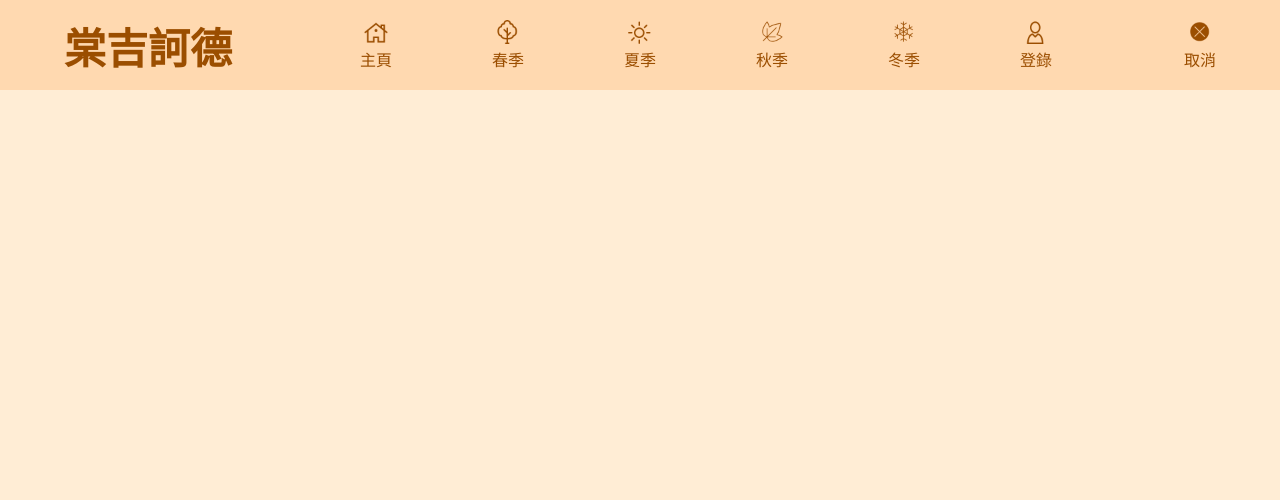
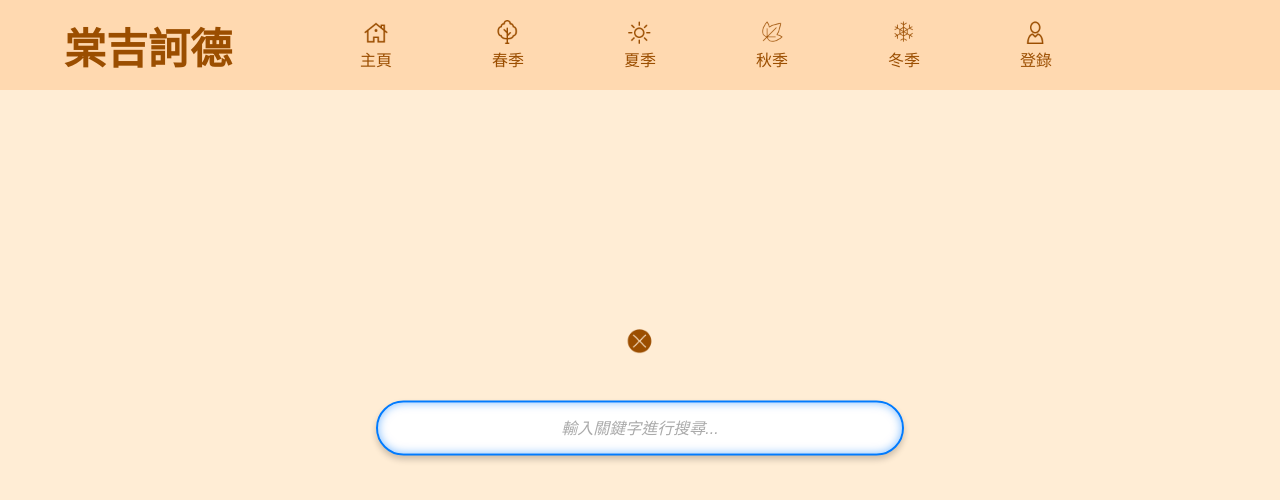
Before and after one commit to LiyandPeter/Private_Website, a plain HTML site: page page2.html in a window 1280 px wide. Drawn offline with Linux system fonts and the light colour scheme.

Commit message:
1226_9p.m.

```diff
--- a/page2.html
+++ b/page2.html
@@ -8,7 +8,7 @@
 </head>
 <body>
     <!-- Header -->
-    <header id="header">
+    <header>
         <div class="logo">
             <h1>棠吉訶德</h1>
         </div>
@@ -17,7 +17,7 @@
                 <img src="https://github.com/LiyandPeter/Private_Website/blob/main/Images/icon/home.png?raw=true" alt="Home Icon">
                 <span>主頁</span>
             </a>
-            <a href="Spring.html" class="nav-item">
+            <a href="Spring.hmtl.html" class="nav-item">
                 <img src="https://github.com/LiyandPeter/Private_Website/blob/main/Images/icon/ecology.png?raw=true" alt="Spring Icon">
                 <span>春季</span>
             </a>
@@ -38,20 +38,16 @@
                 <span>登錄</span>
             </a>
         </nav>
-        <nav class="header-nav">
-            <!-- 取消按鈕 -->
-            <a href="index.html" id="close-button" class="nav-item">
-                <img src="https://github.com/LiyandPeter/Private_Website/blob/main/Images/icon/close.png?raw=true" alt="關閉圖示" class="nav-icon">
-                <span class="nav-text">取消</span>
-            </a>
-        </nav>
     </header>
 
     <!-- 搜尋區域 -->
     <div id="searchContainer">
+        <div class="cancel-button">
+            <a href="index.html">
+                <img src="https://github.com/LiyandPeter/Private_Website/blob/main/Images/icon/close.png?raw=true" alt="取消按鈕">
+            </a>
+        </div>
         <input type="text" id="searchInput" placeholder="輸入關鍵字進行搜尋...">
     </div>
-
-    <script src="JavaScipt.js"></script>
 </body>
 </html>
--- a/styles.css
+++ b/styles.css
@@ -203,57 +203,63 @@ button:hover {
     }
 }
 /*--------------------------------------------------------------------------------------------------------------------------------*/
+/* 搜尋區域 */
 #searchContainer {
-    position: fixed; /* 固定位置 */
-    top: 50%; /* 上下置中 */
-    left: 50%; /* 左右置中 */
-    transform: translate(-50%, -50%); /* 完全置中 */
-    width: 60%; /* 搜尋框的寬度 */
-    max-width: 600px; /* 最大寬度 */
-    background: rgba(255, 255, 255, 0.95); /* 半透明背景 */
-    padding: 20px; /* 內邊距 */
-    border-radius: 10px; /* 圓角 */
-    box-shadow: 0px 4px 6px rgba(0, 0, 0, 0.15); /* 邊框陰影 */
-    display: none; /* 預設隱藏 */
-    z-index: 1000; /* 浮於其他元素之上 */
+    position: absolute;
+    top: 50%;
+    left: 50%;
+    transform: translate(-50%, -50%);
+    width: 100%;
+    max-width: 800px;
+    text-align: center;
+    display: flex;
+    flex-direction: column;
+    align-items: center;
+    gap: 20px;
 }
 
-/* 搜尋框樣式 */
+.cancel-button {
+    display: flex;
+    justify-content: center;
+    margin-bottom: 20px;
+}
+
+.cancel-button img {
+    width: 30px;
+    cursor: pointer;
+}
+
 #searchInput {
-    width: 100%; /* 全寬 */
-    padding: 10px; /* 內邊距 */
-    font-size: 16px; /* 字體大小 */
-    color: #000080; /* 深藍色文字 */
-    background-color: #f0f8ff; /* 淡藍色背景 */
-    border: 1px solid #dcdcdc; /* 灰色邊框 */
-    border-radius: 8px; /* 圓角邊框 */
-    outline: none; /* 移除外框 */
-    box-shadow: 0px 2px 4px rgba(0, 0, 0, 0.2); /* 陰影 */
+    width: 66%; /* 長度為螢幕的 2/3 */
+    padding: 15px 20px;
+    border: 2px solid #007bff;
+    border-radius: 30px;
+    font-size: 18px;
+    box-shadow: 0 4px 6px rgba(0, 0, 0, 0.2), inset 0 0 10px rgba(0, 123, 255, 0.5);
+    outline: none;
+    text-align: center;
+    background: #ffffff;
+    transition: all 0.3s ease-in-out;
 }
 
 #searchInput:focus {
-    border-color: #000080; /* 聚焦時的邊框顏色 */
+    border-color: #0056b3;
+    background: #f0f8ff;
+    box-shadow: 0 8px 12px rgba(0, 0, 0, 0.3), inset 0 0 12px rgba(0, 86, 179, 0.6);
 }
 
-/* 顯示搜尋容器時 */
-#searchContainer.active {
-    display: block; /* 顯示 */
+#searchInput::placeholder {
+    color: #aaa;
+    font-style: italic;
+    font-size: 16px;
 }
 
-/* 搜尋按鈕樣式 */
-.header-nav #searchButton {
-    cursor: pointer;
-    background: none;
-    border: none;
-    color: #333;
-    font-size: 1rem;
-    display: flex;
-    align-items: center;
-    gap: 5px;
+/* 動態效果 */
+#searchInput:hover {
+    transform: scale(1.02);
 }
 
-/* 搜尋按鈕內的圖示 */
-#searchButton img {
-    width: 20px;
-    height: 20px;
+.cancel-button img:hover {
+    transform: scale(1.2);
+    transition: transform 0.2s ease-in-out;
 }
```
